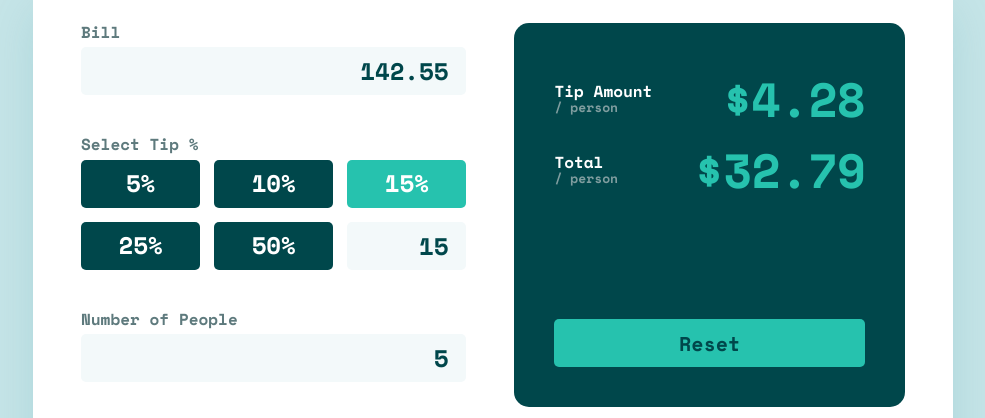
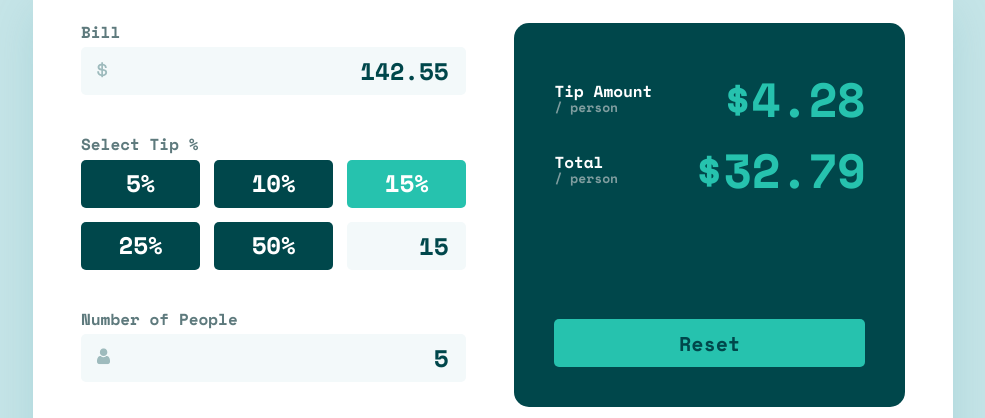
Before and after one commit to Ex-Zy/tip-calculator, a React (Vite) app: page / in a window 1280 px wide. Shown: the part 256-674 px from the top of the page, without its empty margins (147-1132 px from the left). Built offline with nearby package versions, Linux system fonts and the light colour scheme.

Commit message:
:lipstick: update(ui): add input icons

```diff
--- a/src/components/CoastDetails/CoastDetails.scss
+++ b/src/components/CoastDetails/CoastDetails.scss
@@ -10,6 +10,7 @@
 
   @media screen and (max-width: 900px) {
     width: 100%;
+    padding: 24px;
   }
 
   &__btn {
--- /dev/null
+++ b/src/components/IconDollar.tsx
@@ -0,0 +1,18 @@
+import React from 'react'
+
+interface Props {
+  width?: number
+  height?: number
+  fill?: string
+}
+
+export const IconDollar: React.FC<Props> = ({ width = 13, height = 16, fill = '#9EBBBD' }: Props) => {
+  return (
+    <svg xmlns="http://www.w3.org/2000/svg" width={width} height={height}>
+      <path
+        fill={fill}
+        d="M6.016 16.328v-1.464c1.232-.08 2.22-.444 2.964-1.092.744-.648 1.116-1.508 1.116-2.58v-.144c0-.992-.348-1.772-1.044-2.34-.696-.568-1.708-.932-3.036-1.092V4.184c.56.144 1.012.4 1.356.768.344.368.516.816.516 1.344v.288h1.824v-.432c0-.448-.088-.876-.264-1.284a3.783 3.783 0 00-.744-1.116A4.251 4.251 0 007.54 2.9a5.324 5.324 0 00-1.524-.492V.872H4.288V2.36a5.532 5.532 0 00-1.416.324c-.448.168-.84.392-1.176.672-.336.28-.604.616-.804 1.008-.2.392-.3.844-.3 1.356v.144c0 .96.316 1.708.948 2.244.632.536 1.548.884 2.748 1.044v3.912c-.704-.16-1.248-.472-1.632-.936-.384-.464-.576-1.08-.576-1.848v-.288H.256v.576c0 .464.08.924.24 1.38.16.456.404.88.732 1.272.328.392.744.728 1.248 1.008s1.108.476 1.812.588v1.512h1.728zM4.288 7.424c-.688-.128-1.164-.332-1.428-.612-.264-.28-.396-.644-.396-1.092 0-.464.176-.832.528-1.104.352-.272.784-.448 1.296-.528v3.336zm1.728 5.712V9.344c.768.128 1.328.328 1.68.6.352.272.528.688.528 1.248 0 .544-.196.984-.588 1.32-.392.336-.932.544-1.62.624z"
+      />
+    </svg>
+  )
+}
--- /dev/null
+++ b/src/components/IconPerson.tsx
@@ -0,0 +1,18 @@
+import React from 'react'
+
+interface Props {
+  width?: number
+  height?: number
+  fill?: string
+}
+
+export const IconPerson: React.FC<Props> = ({ width = 13, height = 16, fill = '#9EBBBD' }: Props) => {
+  return (
+    <svg xmlns="http://www.w3.org/2000/svg" width={width} height={height}>
+      <path
+        fill={fill}
+        d="M9.573 7.729c.406 0 .784.07 1.126.209.342.14.639.33.881.569.232.227.438.503.614.82a5.1 5.1 0 01.407.949c.097.312.178.654.242 1.016.062.359.105.699.126 1.011.02.307.031.624.031.945 0 .836-.259 1.512-.768 2.01-.504.492-1.17.742-1.98.742H2.748c-.81 0-1.477-.25-1.98-.742C.259 14.76 0 14.084 0 13.248c0-.322.01-.64.032-.945.02-.312.063-.652.126-1.01.063-.363.144-.705.242-1.017.1-.323.238-.643.407-.948.176-.318.382-.594.613-.821.243-.238.54-.43.882-.57.342-.138.72-.208 1.125-.208.16 0 .313.067.61.265.183.123.397.264.636.421.204.134.48.259.822.372.333.11.671.167 1.005.167a3.19 3.19 0 001.006-.167c.341-.113.618-.238.822-.372l.636-.42c.296-.2.45-.266.61-.266zM6.598 0C7.63 0 8.522.38 9.252 1.129s1.1 1.666 1.1 2.724c0 1.06-.37 1.976-1.1 2.725-.73.75-1.623 1.13-2.654 1.13-1.03 0-1.924-.38-2.653-1.13-.73-.749-1.1-1.666-1.1-2.725 0-1.058.37-1.975 1.1-2.724C4.675.379 5.567 0 6.598 0z"
+      />
+    </svg>
+  )
+}
--- a/src/components/InputField/InputField.scss
+++ b/src/components/InputField/InputField.scss
@@ -59,4 +59,14 @@
       border-color: #e17457;
     }
   }
+
+  &__icon {
+    position: absolute;
+    top: 50%;
+    left: 16px;
+    transform: translateY(-50%);
+    margin-top: 12px;
+    color: #5e7a7d;
+    pointer-events: none;
+  }
 }
--- a/src/components/InputField/InputField.tsx
+++ b/src/components/InputField/InputField.tsx
@@ -5,6 +5,7 @@
   type: 'text' | 'number'
   name: string
   value: string | number
+  icon?: React.ReactElement
   label?: string
   placeholder?: string
   disabled?: boolean
@@ -30,6 +31,7 @@
         onBlur={props.onBlur}
         disabled={props.disabled}
       />
+      {props.icon && <span className="input-field__icon">{props.icon}</span>}
       {props.errorText && <span className="input-field__error">{props.errorText}</span>}
     </label>
   )
--- a/src/components/PaymentDetails/PaymentDetails.tsx
+++ b/src/components/PaymentDetails/PaymentDetails.tsx
@@ -4,6 +4,8 @@
 import React from 'react'
 import { PaymentDetails as IPaymentDetails } from '../../types'
 import { useValidate } from '../../hooks/useValidate.ts'
+import { IconPerson } from '../IconPerson.tsx'
+import { IconDollar } from '../IconDollar.tsx'
 
 interface Props {
   details: IPaymentDetails
@@ -21,6 +23,7 @@
         label="Bill"
         type="number"
         name="bill"
+        icon={<IconDollar />}
         value={details.bill}
         min={0}
         error={!!errors.bill}
@@ -35,6 +38,7 @@
         label="Number of People"
         type="number"
         name="numberOfPeople"
+        icon={<IconPerson />}
         value={details.numberOfPeople}
         min={0}
         error={!!errors.numberOfPeople}
```
